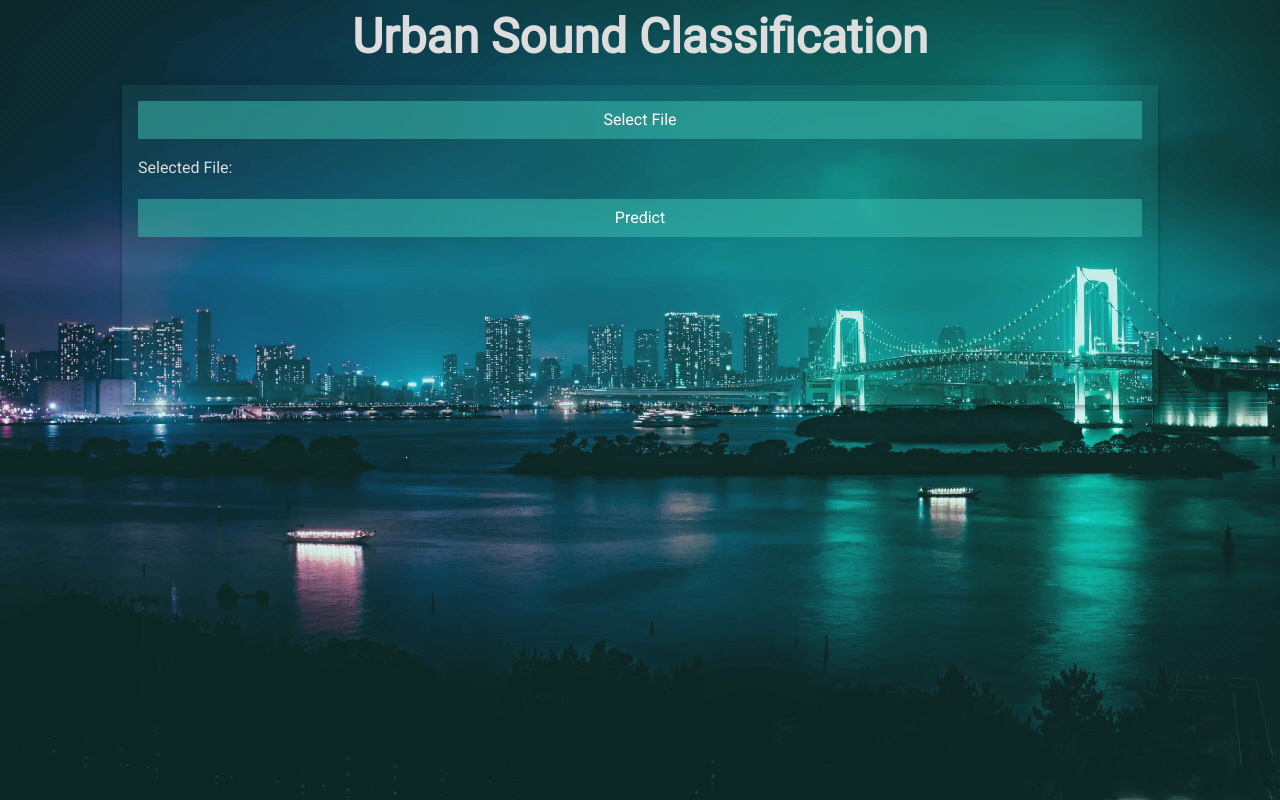
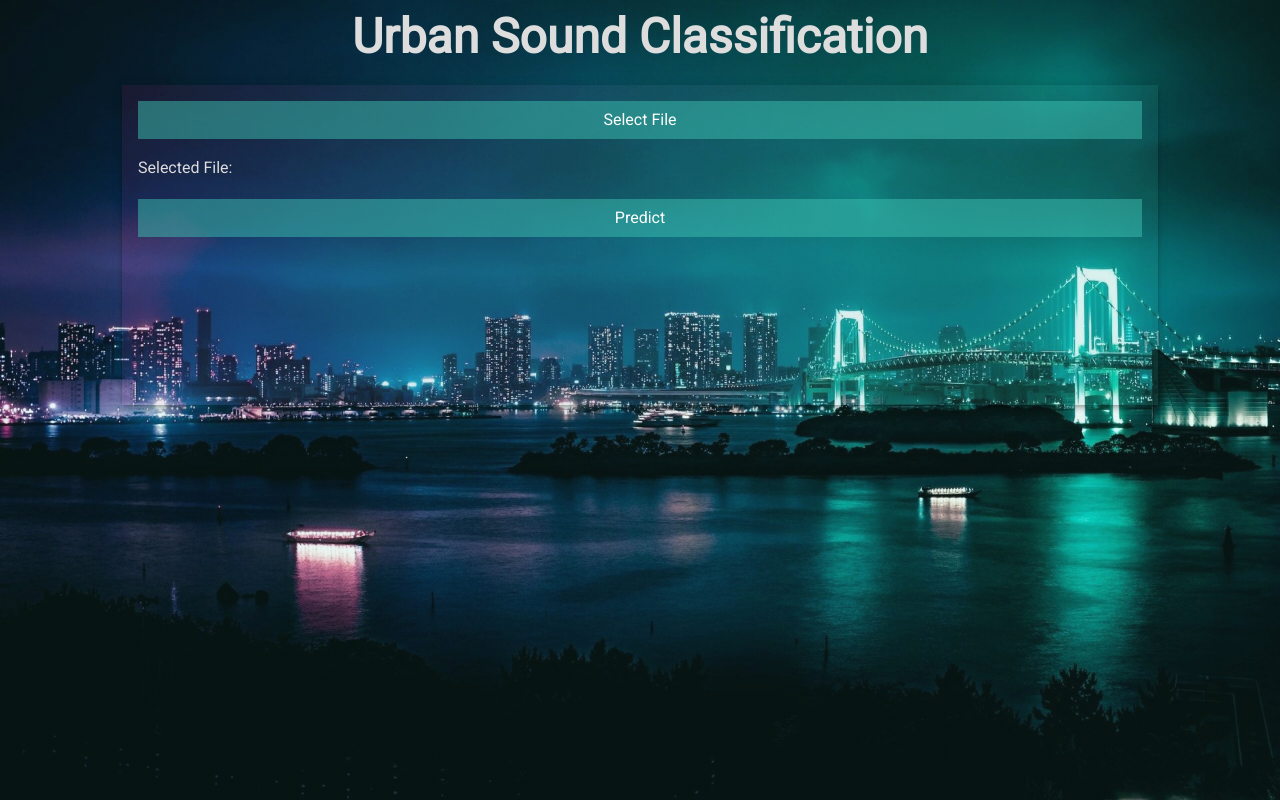
Before and after one commit to shakib1729/urban_sound_frontend, a React (Create React App) app: page / in a window 1280 px wide. Built offline with nearby package versions, Linux system fonts and the light colour scheme.

Commit message:
Done styling

```diff
--- a/src/App.css
+++ b/src/App.css
@@ -16,7 +16,7 @@
 }
 
 body {
-  background: linear-gradient(to right bottom,rgba(61, 192, 176,.2),rgba(61, 192, 176,.2)) ,url('/background.jpg') no-repeat center center fixed;
+  background: linear-gradient(to right bottom,rgba(61, 192, 176,.1),rgba(61, 192, 176,.1)) ,url('/background.jpg') no-repeat center center fixed;
   background-size: cover;
   background-position: 100% 100%;
   font-family: 'Roboto', sans-serif;
@@ -88,6 +88,11 @@ img {
 .text-danger {
   color: var(--danger-color);
 }
+
+.text-light {
+  color: var(--light-color);
+}
+
 
 .text-center {
   text-align: center;
@@ -415,67 +420,6 @@ table th {
     justify-content: center;
   }
 }
-/*From here*/
-/*body{
-  display: flex;
-  justify-content: center;
-  align-items: center;
-  min-height: 100vh;
-  flex-wrap: wrap;
-  background: #010615;
-}
-
-.box{
-  position: relative;
-  width: 300px;
-  height: 400px;
-  display: flex;
-  justify-content: center;
-  align-items: center;
-  background: #0b163e;
-  margin: 40px;
-}
-.box:before{
-  content: '';
-  position: absolute;
-  top: -2px;
-  left: -2px;
-  right: -2px;
-  bottom: -2px;
-  background: #fff;
-  z-index: -1;
-}
-.box:after{
-  content: '';
-  position: absolute;
-  top: -2px;
-  left: -2px;
-  right: -2px;
-  bottom: -2px;
-  background: #fff;
-  z-index: -2;
-  filter: blur(40px);
-}
-.box:nth-child(1):before,
-.box:nth-child(1):after{
-  background: linear-gradient(235deg, #89ff00, #010615, #00bcd4);
-}
-
-.box .glass{
-  position: absolute;
-  top: 0;
-  left: 0;
-  width: 50%;
-  height: 100%;
-  display: block;
-  background: rgba(255, 255, 255, .1);
-  pointer-events: none;
-}
-
-.box .content{
-  padding: 20px;
-  color: #fff;
-}*/
 
 .shadow {
   box-shadow: 0px 2px 4px -1px rgba(0, 0, 0, 0.2), 0px 4px 5px 0px rgba(0, 0, 0, 0.14), 0px 1px 10px 0px rgba(0, 0, 0, 0.12);
@@ -487,11 +431,19 @@ table th {
 
 .trans{
   background: linear-gradient(rgba(61, 192, 176,.5),rgba(61, 192, 176,.5));
+  /*background: linear-gradient(to right ,rgba(254, 35, 165, .1),rgba(61, 192, 176,.5));*/
+  transition: 0.9s;
+}
+
+.trans:hover{
+  background: linear-gradient(rgba(61, 192, 176,.9),rgba(61, 192, 176,.9));
+  box-shadow: 0 0 10px #2196f3,  0 0 40px #2196f3,  0 0 80px #2196f3;
 }
 
 .trans2{
-  background: linear-gradient(rgba(61, 192, 176,.1),rgba(61, 192, 176,.1));
+  background: linear-gradient(to right ,rgba(254, 35, 165, .075),rgba(61, 192, 176,.1));
 }
+
 
 /*Loader*/
 
--- a/src/App.js
+++ b/src/App.js
@@ -5,7 +5,7 @@ import './App.css';
 function App() {
   return (
     <div className="App">
-    	<h1 class="large text-center m">Urban Sound Classification</h1>
+    	<h1 className="large text-center m">Urban Sound Classification</h1>
       <Upload />
     </div>
   );
--- a/src/components/Loader.js
+++ b/src/components/Loader.js
@@ -4,7 +4,7 @@ class Loader extends React.Component {
 	render() {
 		return (
 			<div className="all-center ">
-				<div class="lds-ripple"><div></div><div></div></div>
+				<div className="lds-ripple"><div></div><div></div></div>
 			</div>
 		)
 	}
--- a/src/components/Upload.js
+++ b/src/components/Upload.js
@@ -17,7 +17,7 @@ class Upload extends React.Component {
     e.preventDefault();
     const formData = new FormData();
     formData.append('file',this.state.file);
-    const fetchResponse = await fetch('http://127.0.0.1:5000/predict',{
+    const fetchResponse = await fetch('https://urban-sound-classification-api.herokuapp.com/predict',{
     	method: 'POST',
     	body: formData
     });
@@ -31,7 +31,7 @@ class Upload extends React.Component {
 
   render() {
     return (
-    	<div className="container  ">
+    	<div className="container">
     		<form onSubmit={this.onFormSubmit} className="card shadow trans2">
 
           <label htmlFor="files" className="btn btn-block text-center trans">Select File</label>
@@ -42,7 +42,7 @@ class Upload extends React.Component {
           {this.state.loading ?
             <Loader />
             :
-            <p className="large text-center ">{this.state.prediction}</p>
+            <p className="large text-center text-light">{this.state.prediction}</p>
           }
 
 
```
Also changed, not shown: public/background.jpg, 1 other file (tests, documents, lock files or other folders).
